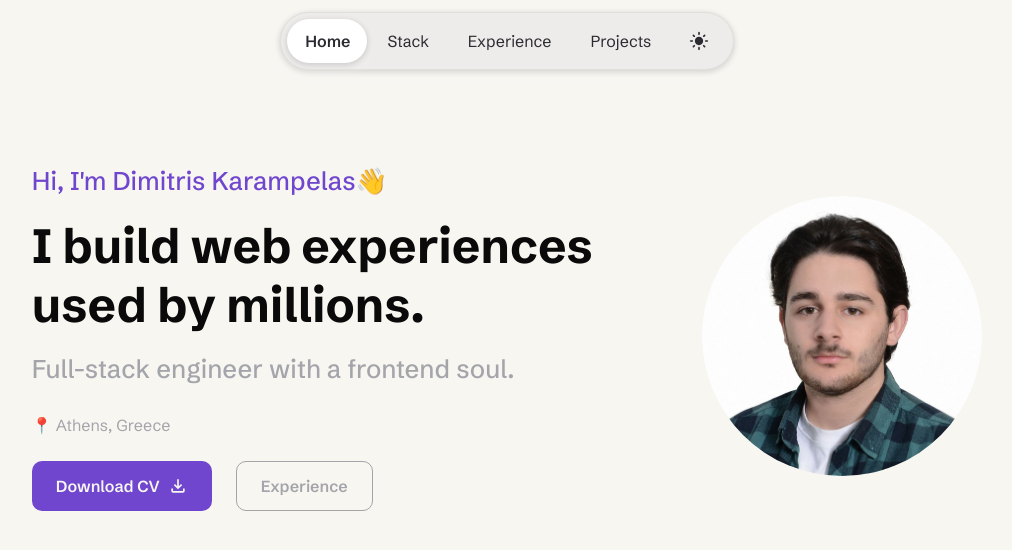
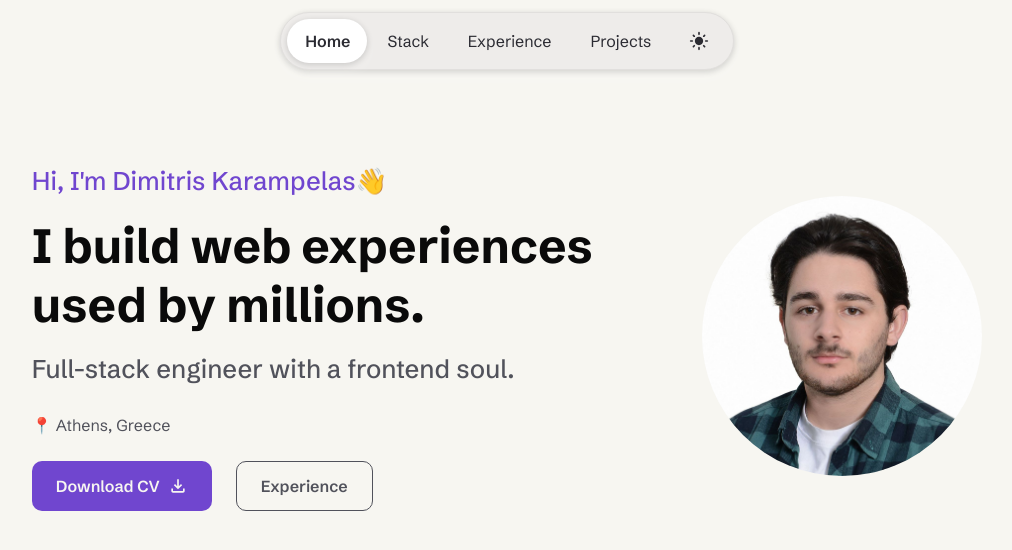
Before and after one commit to KarampelasDS/Portfolio, a Next.js app: page / in a window 1280 px wide. Shown: the top 550 px of the page, without its empty margins (133-1145 px from the left). Built offline with nearby package versions, Linux system fonts and the light colour scheme.

Commit message:
Added a hover color to the button component

```diff
--- a/app/globals.css
+++ b/app/globals.css
@@ -8,7 +8,8 @@
   --headerBorderColor: #e1dfdd;
   --text: #2b2b32;
   --accent: #7046cf;
-  --text-muted: #a4a4ab;
+  --accent-hover: #584d70;
+  --text-muted: #51525b;
 }
 
 [data-theme="dark"] {
@@ -19,6 +20,7 @@
   --headerBorderColor: #2b2b2e;
   --text: #f1f1f4;
   --accent: #a58cfc;
+  --accent-hover: #b39efd;
   --text-muted: #a4a4ab;
 }
 
--- a/components/Button/Button.module.css
+++ b/components/Button/Button.module.css
@@ -6,4 +6,9 @@
   display: flex;
   align-items: center;
   gap: 0.5rem;
+  transition: background 0.15s ease-in;
 }
+.buttonContainer:hover {
+  background-color: var(--hover-bg);
+  transition: background 0.15s ease-in;
+}
--- a/components/Button/Button.tsx
+++ b/components/Button/Button.tsx
@@ -1,8 +1,9 @@
-import { ReactElement } from "react";
+"use client";
+import { CSSProperties, ReactNode, useId } from "react";
 import styles from "./Button.module.css";
 
 type ButtonProps = {
-  children: ReactElement;
+  children: ReactNode;
   backgroundColor?: string;
   textColor?: string;
   border?: string;
@@ -19,16 +20,27 @@ export default function Button({
   children,
 }: ButtonProps) {
   return (
+    <>
       <button
+        onMouseEnter={(e) =>
+          (e.currentTarget.style.backgroundColor = hoverBackgroundColor ?? "")
+        }
+        onMouseLeave={(e) =>
+          (e.currentTarget.style.backgroundColor = backgroundColor ?? "")
+        }
         className={styles.buttonContainer}
-      style={{
+        style={
+          {
             backgroundColor: backgroundColor,
             color: textColor,
             border: border,
             fontSize: fontSize,
-      }}
+            "--hover-bg": hoverBackgroundColor,
+          } as CSSProperties
+        }
       >
         {children}
       </button>
+    </>
   );
 }
--- a/components/HeroSection/HeroSection.module.css
+++ b/components/HeroSection/HeroSection.module.css
@@ -29,6 +29,7 @@
 .heroInfo {
   font-size: 1rem;
   color: var(--text-muted);
+  font-weight: 400;
   margin: 1.5rem 0rem;
 }
 
--- a/components/HeroSection/HeroSection.tsx
+++ b/components/HeroSection/HeroSection.tsx
@@ -25,6 +25,7 @@ export default function HeroSection() {
             backgroundColor="var(--accent)"
             textColor="var(--background)"
             fontSize="1rem"
+            hoverBackgroundColor="var(--accent-hover)"
           >
             Download CV
             <MdOutlineFileDownload size={20} />
```
Lines whose indentation alone changed are shown as unchanged.
